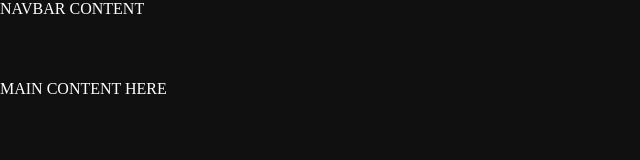
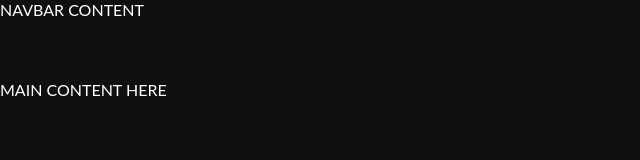
Before and after one commit to torressam333/cinemania, a React (Vite) app: page / in a window 1280 px wide. Shown: the top 160 px of the page, without its empty margins (0-640 px from the left). Built offline with nearby package versions, Linux system fonts and the light colour scheme.

Commit message:
Apply lato font file globally in index.css

```diff
--- a/src/index.css
+++ b/src/index.css
@@ -1,3 +1,7 @@
+@font-face {
+  font-family: 'Lato ';
+  src: url('./assets/fonts/Lato.woff2');
+}
 * {
   margin: 0;
   padding: 0;
@@ -7,4 +11,5 @@
 body {
   background: #101010;
   color: #fff;
+  font-family: 'Lato', sans-serif;
 }
```
